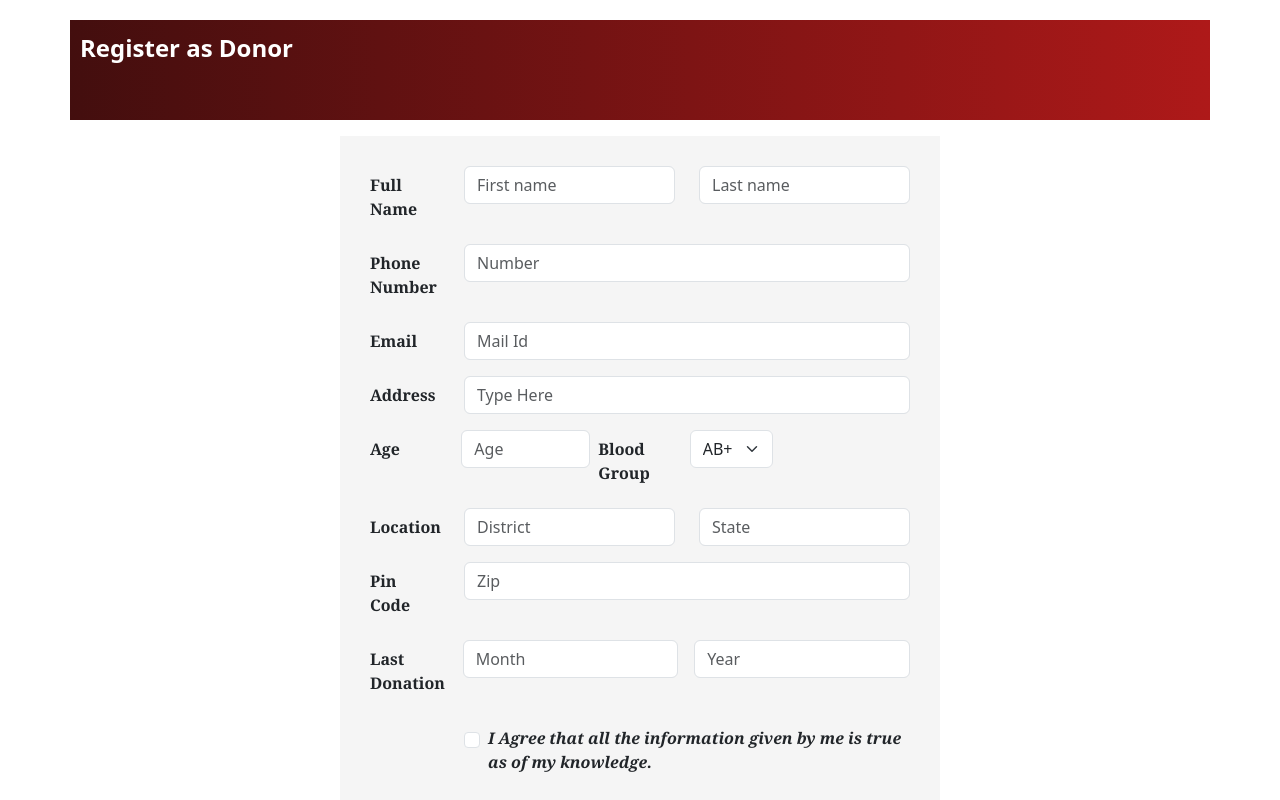
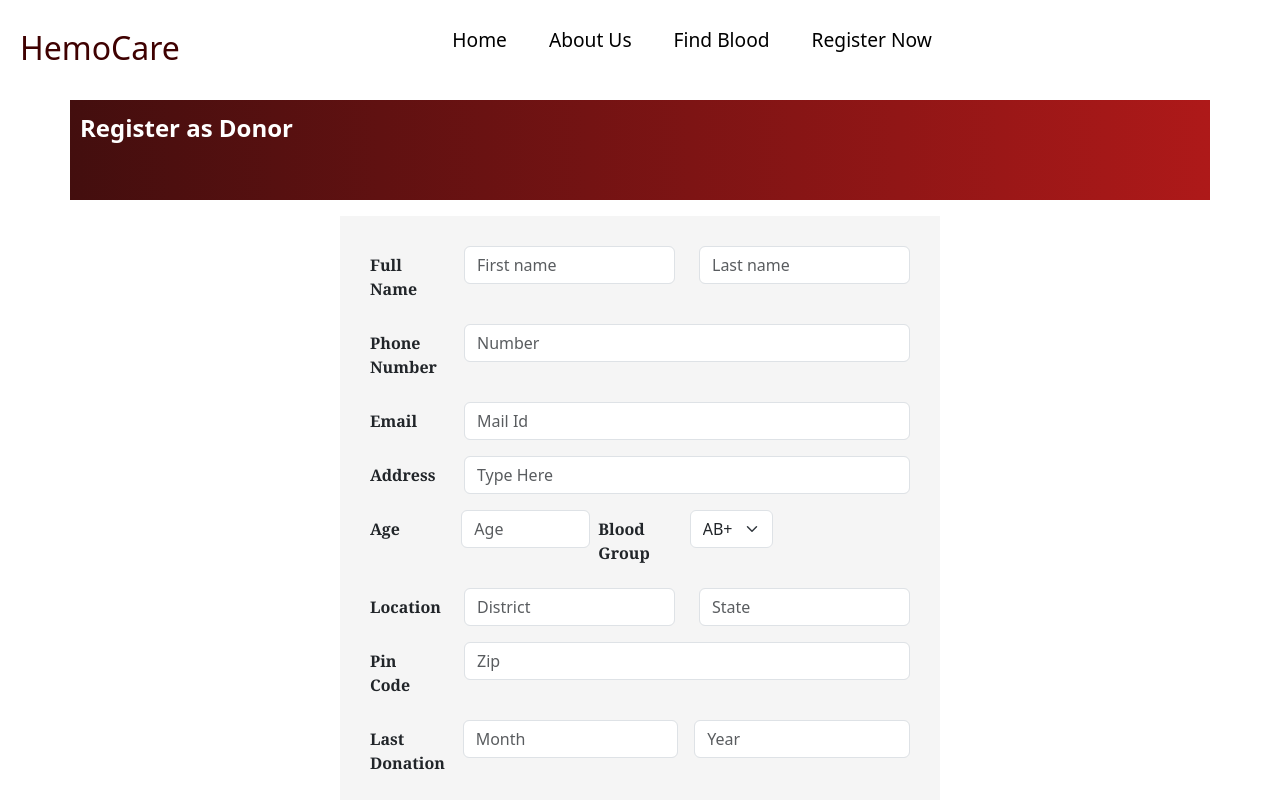
Before and after one commit to ARIHECTED/Hemocare, a React (Create React App) app in the folder frontend/: page /Register in a window 1280 px wide. Shown: the top 800 px of the page. Built offline with nearby package versions, Linux system fonts and the light colour scheme.

Commit message:
Navbar position

```diff
--- a/frontend/src/Components/FindBlood.js
+++ b/frontend/src/Components/FindBlood.js
@@ -1,5 +1,5 @@
 import React, { useState } from 'react';
-import { Form, Button, Container, Row, Col } from 'react-bootstrap';
+import { Form, Button, Row, Col } from 'react-bootstrap';
 import { useNavigate } from 'react-router-dom';
 import './Navbar.css'
 import Navbar from '../Components/Navbar';
@@ -49,7 +49,7 @@ const FindBlood = () => {
 
 
   return (
-    <Container>
+    <div>
       <Navbar/>
       <Row className="justify-content-md-center mt-5">
         <Col md={6}>
@@ -143,7 +143,7 @@ const FindBlood = () => {
           </Form>
         </Col>
       </Row>
-    </Container>
+    </div>
   );
 };
 
--- a/frontend/src/Components/Register.js
+++ b/frontend/src/Components/Register.js
@@ -1,8 +1,11 @@
 import React from "react";
 import "./Regstyle.css";
+import Navbar from '../Components/Navbar';
 
 export default function Register() {
   return (
+    <div>
+      <Navbar/>
     <div className="reg" id="register">
         <div className="rad row mb-3"> Register as Donor </div>
       <form>
@@ -136,10 +139,12 @@ export default function Register() {
       </div>
     </div>
   </div>
+
   <button type="submit" className="btn btn-primary">
     Sumbit
   </button>
       </form>
     </div>
+    </div>
   );
 }
```
